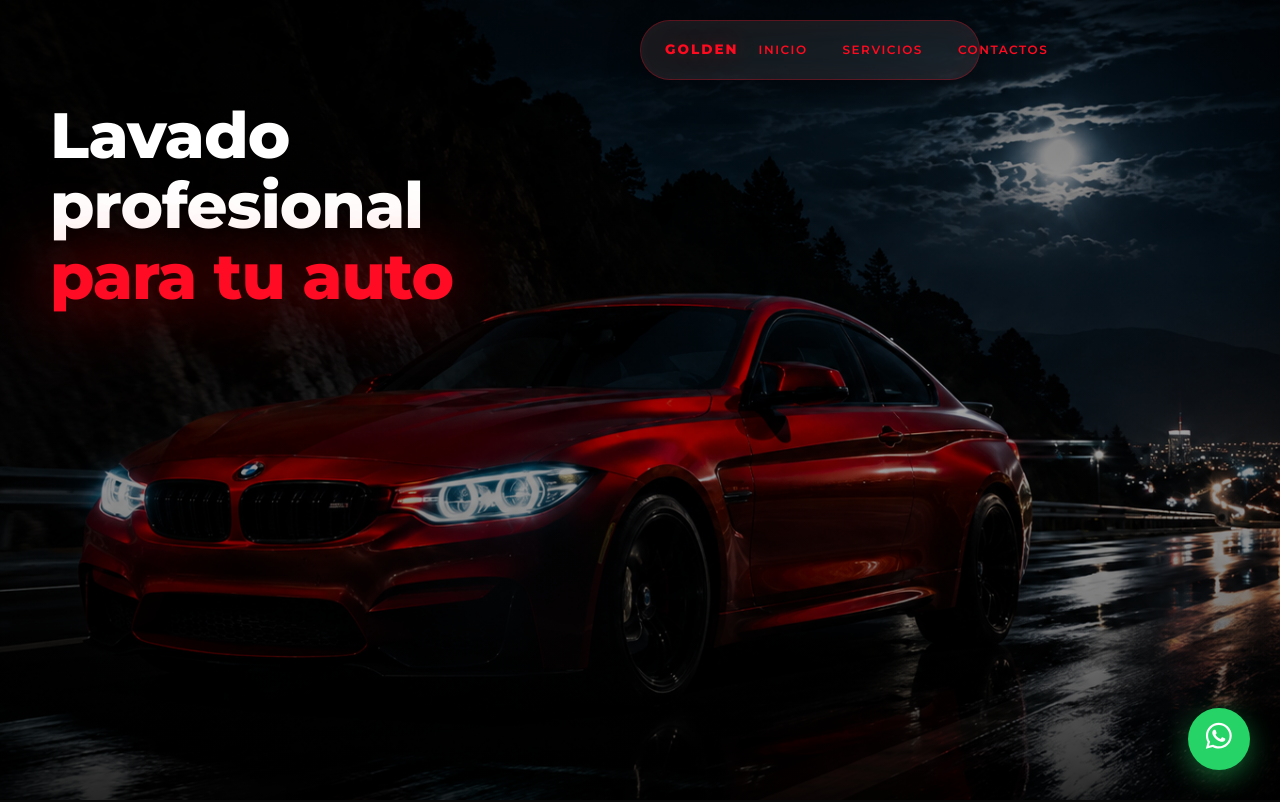
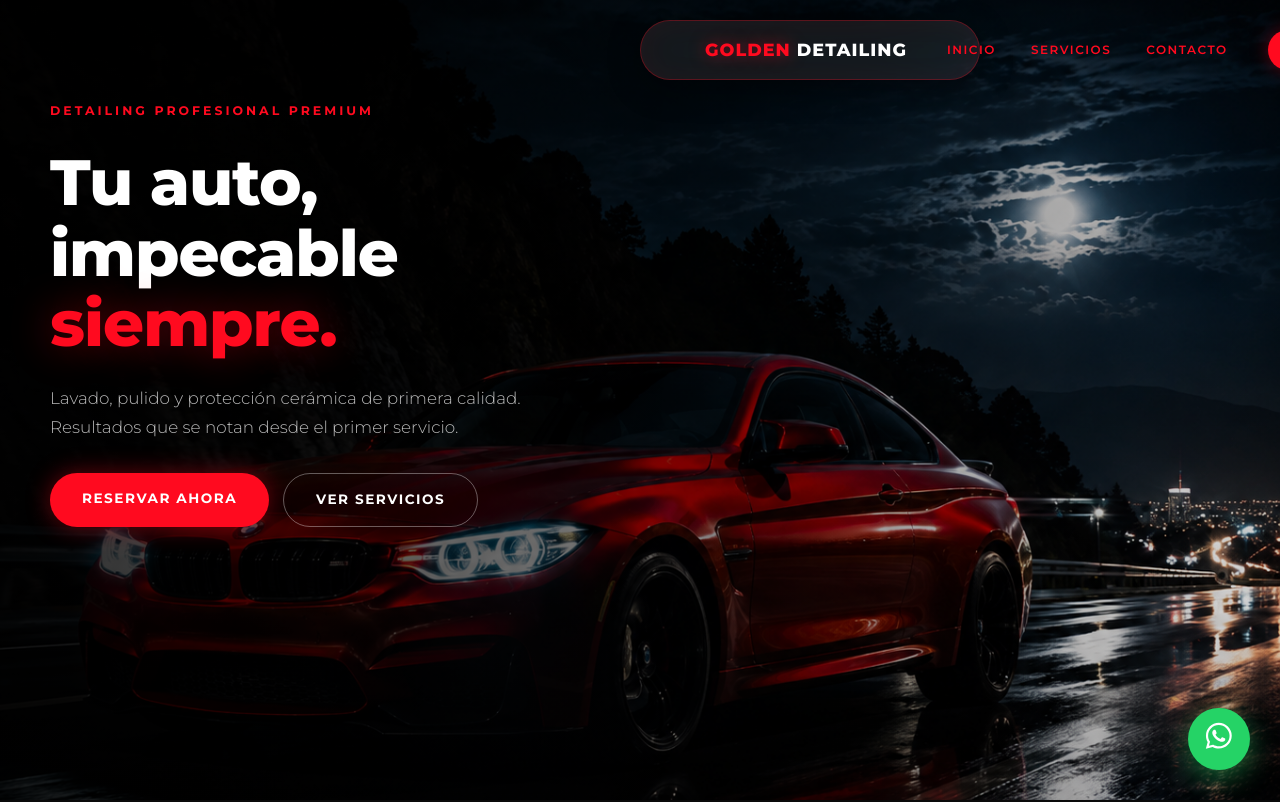
Before and after one commit to PACZKONATASHA/golden.detailing, a React (Vite) app: page / in a window 1280 px wide. Shown: the top 802 px of the page. Built offline with nearby package versions, Linux system fonts and the light colour scheme.

Commit message:
Reescribir Hero completo: navbar responsivo con logo, titulo, subtitulo y botones

```diff
--- a/src/components/Hero.css
+++ b/src/components/Hero.css
@@ -1,4 +1,7 @@
-/* ===== HERO ===== */
+/* =========================================
+   HERO SECTION
+   ========================================= */
+
 .hero {
   position: relative;
   min-height: 100vh;
@@ -8,7 +11,7 @@
   background: #000;
 }
 
-/* Imagen de fondo */
+/* --- Fondo --- */
 .hero-bg {
   position: absolute;
   inset: 0;
@@ -19,19 +22,393 @@
   width: 100%;
   height: 100%;
   object-fit: cover;
-  object-position: center;
+  object-position: center 30%;
 }
 
 .hero-overlay {
   position: absolute;
   inset: 0;
   background: linear-gradient(
-    to bottom,
-    rgba(0, 0, 0, 0.5) 0%,
-    rgba(0, 0, 0, 0.3) 40%,
-    rgba(0, 0, 0, 0.5) 80%,
-    rgba(0, 0, 0, 0.8) 100%
+    to right,
+    rgba(0, 0, 0, 0.82) 0%,
+    rgba(0, 0, 0, 0.55) 45%,
+    rgba(0, 0, 0, 0.15) 100%
   );
+}
+
+/* =========================================
+   NAVBAR
+   ========================================= */
+
+.navbar {
+  position: fixed;
+  top: 0;
+  left: 0;
+  right: 0;
+  z-index: 1000;
+  background: rgba(0, 0, 0, 0.6);
+  backdrop-filter: blur(18px);
+  -webkit-backdrop-filter: blur(18px);
+  border-bottom: 1px solid rgba(255, 10, 31, 0.18);
+}
+
+.nav-container {
+  max-width: 1280px;
+  margin: 0 auto;
+  padding: 0 40px;
+  height: 68px;
+  display: flex;
+  align-items: center;
+  gap: 40px;
+}
+
+/* Logo */
+.nav-logo {
+  text-decoration: none;
+  font-size: 1.1rem;
+  font-weight: 800;
+  letter-spacing: 1px;
+  text-transform: uppercase;
+  white-space: nowrap;
+  flex-shrink: 0;
+}
+
+.nav-logo-golden {
+  color: var(--rojo);
+  text-shadow: 0 0 16px rgba(255, 10, 31, 0.5);
+}
+
+.nav-logo-detailing {
+  color: #fff;
+}
+
+/* Links */
+.nav-links {
+  display: flex;
+  list-style: none;
+  margin: 0;
+  padding: 0;
+  gap: 36px;
+  margin-left: auto;
+}
+
+.nav-links li {
+  list-style: none;
+}
+
+.nav-links a {
+  color: rgba(255, 255, 255, 0.85);
+  text-decoration: none;
+  font-size: 0.82rem;
+  font-weight: 600;
+  text-transform: uppercase;
+  letter-spacing: 1.5px;
+  position: relative;
+  transition: color 0.25s ease;
+  white-space: nowrap;
+}
+
+.nav-links a::after {
+  content: '';
+  position: absolute;
+  bottom: -4px;
+  left: 0;
+  width: 0;
+  height: 2px;
+  background: var(--rojo);
+  transition: width 0.3s ease;
+}
+
+.nav-links a:hover {
+  color: #fff;
+}
+
+.nav-links a:hover::after {
+  width: 100%;
+}
+
+/* CTA button */
+.nav-cta {
+  flex-shrink: 0;
+  padding: 9px 20px;
+  border-radius: 50px;
+  background: var(--rojo);
+  color: #fff;
+  text-decoration: none;
+  font-size: 0.78rem;
+  font-weight: 700;
+  text-transform: uppercase;
+  letter-spacing: 1px;
+  transition: background 0.25s ease, transform 0.2s ease, box-shadow 0.25s ease;
+  box-shadow: 0 0 18px rgba(255, 10, 31, 0.35);
+  white-space: nowrap;
+}
+
+.nav-cta:hover {
+  background: #cc0018;
+  transform: translateY(-1px);
+  box-shadow: 0 4px 24px rgba(255, 10, 31, 0.5);
+}
+
+/* Hamburger */
+.hamburger {
+  display: none;
+  flex-direction: column;
+  justify-content: center;
+  gap: 5px;
+  background: none;
+  border: none;
+  cursor: pointer;
+  padding: 6px;
+  margin-left: auto;
+}
+
+.hamburger span {
+  display: block;
+  width: 22px;
+  height: 2px;
+  background: #fff;
+  border-radius: 2px;
+  transition: transform 0.3s ease, opacity 0.3s ease;
+}
+
+.hamburger.open span:nth-child(1) { transform: translateY(7px) rotate(45deg); }
+.hamburger.open span:nth-child(2) { opacity: 0; transform: scaleX(0); }
+.hamburger.open span:nth-child(3) { transform: translateY(-7px) rotate(-45deg); }
+
+/* Mobile dropdown */
+.nav-mobile {
+  overflow: hidden;
+  display: flex;
+  flex-direction: column;
+  padding: 12px 24px 20px;
+  border-top: 1px solid rgba(255, 10, 31, 0.15);
+  background: rgba(0, 0, 0, 0.95);
+  gap: 2px;
+}
+
+.nav-mobile a {
+  color: rgba(255, 255, 255, 0.85);
+  text-decoration: none;
+  font-size: 0.88rem;
+  font-weight: 600;
+  text-transform: uppercase;
+  letter-spacing: 1.5px;
+  padding: 13px 0;
+  border-bottom: 1px solid rgba(255, 255, 255, 0.06);
+  transition: color 0.2s ease;
+}
+
+.nav-mobile a:hover {
+  color: var(--rojo);
+}
+
+.nav-mobile-cta {
+  margin-top: 10px;
+  padding: 12px 0 !important;
+  text-align: center;
+  background: var(--rojo);
+  border-radius: 8px;
+  color: #fff !important;
+  border-bottom: none !important;
+}
+
+.nav-mobile-cta:hover {
+  background: #cc0018;
+  color: #fff !important;
+}
+
+/* =========================================
+   HERO CONTENT
+   ========================================= */
+
+.hero-content {
+  flex: 1;
+  display: flex;
+  align-items: center;
+  position: relative;
+  z-index: 2;
+  max-width: 1280px;
+  width: 100%;
+  margin: 0 auto;
+  padding: 68px 40px 60px;
+}
+
+.hero-text {
+  max-width: 600px;
+  display: flex;
+  flex-direction: column;
+  gap: 20px;
+}
+
+/* Tag */
+.hero-tag {
+  font-size: 0.78rem;
+  font-weight: 700;
+  text-transform: uppercase;
+  letter-spacing: 3px;
+  color: var(--rojo);
+  margin: 0;
+}
+
+/* Título */
+.hero-title {
+  font-size: clamp(2.8rem, 5.5vw, 5rem);
+  font-weight: 800;
+  line-height: 1.05;
+  color: #fff;
+  margin: 0;
+  letter-spacing: -1px;
+}
+
+.hero-accent {
+  color: var(--rojo);
+  text-shadow: 0 0 40px rgba(255, 10, 31, 0.4);
+}
+
+/* Subtítulo */
+.hero-subtitle {
+  font-size: clamp(0.9rem, 1.5vw, 1.05rem);
+  color: rgba(255, 255, 255, 0.72);
+  line-height: 1.7;
+  margin: 0;
+  max-width: 480px;
+}
+
+/* Botones */
+.hero-actions {
+  display: flex;
+  gap: 14px;
+  flex-wrap: wrap;
+  margin-top: 6px;
+}
+
+.btn-primary {
+  padding: 14px 32px;
+  background: var(--rojo);
+  color: #fff;
+  text-decoration: none;
+  font-size: 0.85rem;
+  font-weight: 700;
+  text-transform: uppercase;
+  letter-spacing: 1.5px;
+  border-radius: 50px;
+  transition: background 0.25s, transform 0.2s, box-shadow 0.25s;
+  box-shadow: 0 0 24px rgba(255, 10, 31, 0.4);
+}
+
+.btn-primary:hover {
+  background: #cc0018;
+  transform: translateY(-2px);
+  box-shadow: 0 6px 30px rgba(255, 10, 31, 0.55);
+}
+
+.btn-ghost {
+  padding: 14px 32px;
+  background: transparent;
+  color: #fff;
+  text-decoration: none;
+  font-size: 0.85rem;
+  font-weight: 700;
+  text-transform: uppercase;
+  letter-spacing: 1.5px;
+  border-radius: 50px;
+  border: 1.5px solid rgba(255, 255, 255, 0.35);
+  transition: border-color 0.25s, background 0.25s, transform 0.2s;
+}
+
+.btn-ghost:hover {
+  border-color: #fff;
+  background: rgba(255, 255, 255, 0.07);
+  transform: translateY(-2px);
+}
+
+/* =========================================
+   RESPONSIVE
+   ========================================= */
+
+@media (max-width: 1024px) {
+  .nav-container {
+    padding: 0 28px;
+    gap: 28px;
+  }
+
+  .nav-links {
+    gap: 24px;
+  }
+}
+
+@media (max-width: 768px) {
+  .nav-links,
+  .nav-cta {
+    display: none;
+  }
+
+  .hamburger {
+    display: flex;
+  }
+
+  .nav-container {
+    padding: 0 20px;
+    height: 60px;
+  }
+
+  .hero-content {
+    padding: 60px 24px 40px;
+    align-items: flex-end;
+    padding-bottom: 60px;
+  }
+
+  .hero-text {
+    max-width: 100%;
+    gap: 16px;
+  }
+
+  .hero-title {
+    font-size: clamp(2.4rem, 9vw, 3.2rem);
+  }
+
+  .hero-subtitle {
+    font-size: 0.88rem;
+  }
+
+  .hero-actions {
+    gap: 10px;
+  }
+
+  .btn-primary,
+  .btn-ghost {
+    padding: 12px 24px;
+    font-size: 0.8rem;
+  }
+
+  .hero-bg img {
+    object-position: 60% center;
+  }
+
+  .hero-overlay {
+    background: linear-gradient(
+      to bottom,
+      rgba(0, 0, 0, 0.65) 0%,
+      rgba(0, 0, 0, 0.55) 40%,
+      rgba(0, 0, 0, 0.75) 100%
+    );
+  }
+}
+
+@media (max-width: 480px) {
+  .hero-title {
+    font-size: clamp(2rem, 10vw, 2.8rem);
+  }
+
+  .hero-actions {
+    flex-direction: column;
+  }
+
+  .btn-primary,
+  .btn-ghost {
+    text-align: center;
+  }
 }
 
 /* ===== NAVBAR CIRCULAR ===== */
--- a/src/components/Hero.jsx
+++ b/src/components/Hero.jsx
@@ -1,76 +1,106 @@
 import { useState } from 'react';
 import { motion, AnimatePresence } from 'framer-motion';
-import { FaWhatsapp } from 'react-icons/fa';
 import heroImage from '../assets/imagen-hero.png';
 import './Hero.css';
+
+const navLinks = [
+  { label: 'Inicio', href: '#inicio' },
+  { label: 'Servicios', href: '#services' },
+  { label: 'Contacto', href: '#contact' },
+];
 
 const Hero = () => {
   const [menuOpen, setMenuOpen] = useState(false);
 
-  const closeMenu = () => setMenuOpen(false);
-
   return (
     <section className="hero" id="inicio">
-      {/* Imagen de fondo */}
+      {/* Fondo */}
       <div className="hero-bg">
-        <img src={heroImage} alt="Golden Detailing" />
+        <img src={heroImage} alt="Golden Detailing auto deportivo" />
         <div className="hero-overlay" />
       </div>
 
-      {/* Navbar flotante circular */}
-      <motion.nav
+      {/* ===== NAVBAR ===== */}
+      <motion.header
         className="navbar"
-        initial={{ y: -80, opacity: 0 }}
+        initial={{ y: -60, opacity: 0 }}
         animate={{ y: 0, opacity: 1 }}
-        transition={{ duration: 0.8, ease: 'easeOut' }}
+        transition={{ duration: 0.7, ease: 'easeOut' }}
       >
-        <div className="nav-inner">
-          <span className="logo">Golden</span>
+        <div className="nav-container">
+          {/* Logo */}
+          <a href="#inicio" className="nav-logo">
+            <span className="nav-logo-golden">Golden</span>
+            <span className="nav-logo-detailing"> Detailing</span>
+          </a>
+
+          {/* Links desktop */}
           <ul className="nav-links">
-            <li><a href="#inicio">Inicio</a></li>
-            <li><a href="#services">Servicios</a></li>
-            <li><a href="#contact">Contactos</a></li>
+            {navLinks.map(link => (
+              <li key={link.href}>
+                <a href={link.href}>{link.label}</a>
+              </li>
+            ))}
           </ul>
 
+          {/* Botón contacto desktop */}
+          <a href="#contact" className="nav-cta">Reservar turno</a>
+
+          {/* Hamburger */}
           <button
             className={`hamburger${menuOpen ? ' open' : ''}`}
             onClick={() => setMenuOpen(v => !v)}
-            aria-label="Menú"
+            aria-label="Abrir menú"
           >
             <span /><span /><span />
           </button>
         </div>
 
+        {/* Menú mobile */}
         <AnimatePresence>
           {menuOpen && (
-            <motion.ul
+            <motion.div
               className="nav-mobile"
               initial={{ opacity: 0, height: 0 }}
               animate={{ opacity: 1, height: 'auto' }}
               exit={{ opacity: 0, height: 0 }}
-              transition={{ duration: 0.28, ease: 'easeInOut' }}
+              transition={{ duration: 0.25 }}
             >
-              <li><a href="#inicio" onClick={closeMenu}>Inicio</a></li>
-              <li><a href="#services" onClick={closeMenu}>Servicios</a></li>
-              <li><a href="#contact" onClick={closeMenu}>Contactos</a></li>
-            </motion.ul>
+              {navLinks.map(link => (
+                <a key={link.href} href={link.href} onClick={() => setMenuOpen(false)}>
+                  {link.label}
+                </a>
+              ))}
+              <a href="#contact" className="nav-mobile-cta" onClick={() => setMenuOpen(false)}>
+                Reservar turno
+              </a>
+            </motion.div>
           )}
         </AnimatePresence>
-      </motion.nav>
+      </motion.header>
 
-      {/* Contenido principal - Título en el cielo */}
+      {/* ===== HERO CONTENT ===== */}
       <div className="hero-content">
         <motion.div
           className="hero-text"
-          initial={{ opacity: 0, y: -40 }}
-          animate={{ opacity: 1, y: 0 }}
-          transition={{ duration: 1, delay: 0.4 }}
+          initial={{ opacity: 0, x: -50 }}
+          animate={{ opacity: 1, x: 0 }}
+          transition={{ duration: 0.9, delay: 0.5 }}
         >
+          <p className="hero-tag">Detailing profesional premium</p>
           <h1 className="hero-title">
-            Lavado<br />
-            profesional<br />
-            <span className="hero-title-red">para tu auto</span>
+            Tu auto,<br />
+            impecable<br />
+            <span className="hero-accent">siempre.</span>
           </h1>
+          <p className="hero-subtitle">
+            Lavado, pulido y protección cerámica de primera calidad.<br />
+            Resultados que se notan desde el primer servicio.
+          </p>
+          <div className="hero-actions">
+            <a href="#contact" className="btn-primary">Reservar ahora</a>
+            <a href="#services" className="btn-ghost">Ver servicios</a>
+          </div>
         </motion.div>
       </div>
     </section>
```
